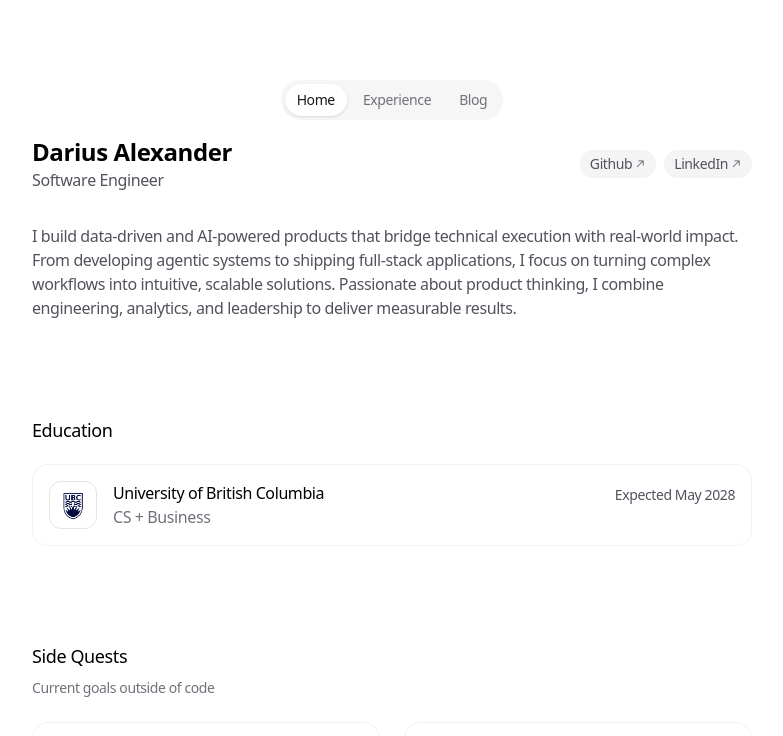
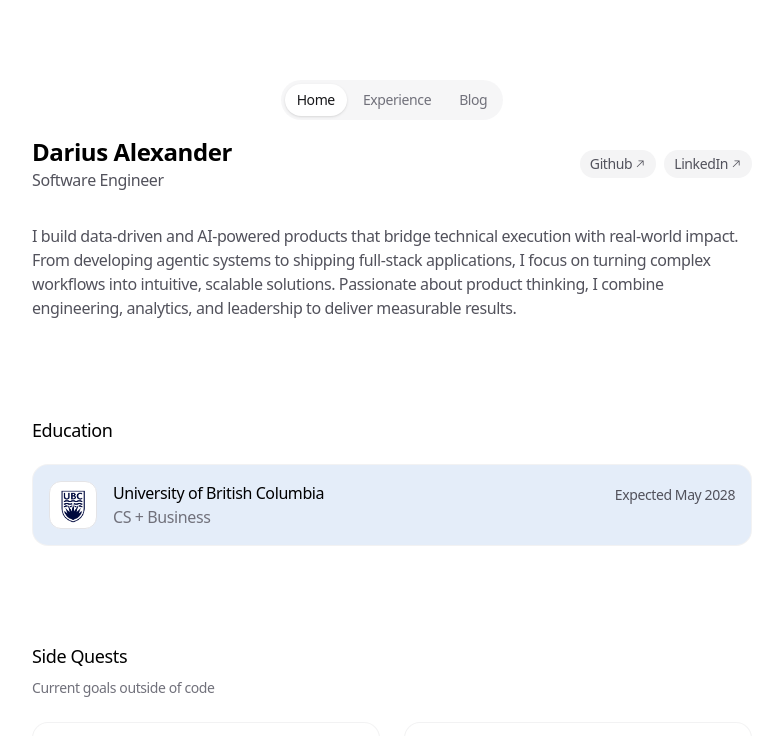
Before and after one commit to Darius-Alexander/portfolio, a Next.js app: page / in a window 1280 px wide. Shown: the top 736 px of the page, without its empty margins (248-1031 px from the left). Built offline with nearby package versions, Linux system fonts and the light colour scheme.

Commit message:
expereince + project + education card shading

```diff
--- a/app/data.ts
+++ b/app/data.ts
@@ -4,6 +4,7 @@ type Project = {
   link: string
   video: string
   logo?: string
+  colorClasses?: string
   id: string
 }
 
@@ -14,6 +15,7 @@ type WorkExperience = {
   end: string
   link: string
   logo?: string
+  colorClasses?: string
   id: string
 }
 
@@ -34,6 +36,7 @@ type Education = {
   degree: string
   expected: string
   logo?: string
+  colorClasses?: string
   id: string
 }
 
@@ -60,6 +63,7 @@ export const EDUCATION: Education[] = [
     degree: 'CS + Business',
     expected: 'Expected May 2028',
     logo: '/assets/logos/ubc.png',
+    colorClasses: 'bg-blue-100/60 dark:bg-blue-900/30',
     id: 'edu-1',
   },
 ]
@@ -142,6 +146,7 @@ export const PROJECTS: Project[] = [
     link: 'https://devpost.com/software/nexus', // replace if needed
     video: '',
     logo: '/assets/logos/nexus.png',
+    colorClasses: 'bg-zinc-100/60 dark:bg-zinc-900/30',
     id: 'nexus',
   },
   {
@@ -151,6 +156,7 @@ export const PROJECTS: Project[] = [
     link: '', // add if deployed
     video: '',
     logo: '/assets/logos/querylearn.jpg',
+    colorClasses: 'bg-emerald-100/60 dark:bg-emerald-900/30',
     id: 'querylearn',
   },
 ]
@@ -163,6 +169,7 @@ export const WORK_EXPERIENCE: WorkExperience[] = [
     end: 'Present',
     link: '',
     logo: '/assets/logos/diligent.jpg',
+    colorClasses: 'bg-red-100/60 dark:bg-red-900/30',
     id: 'work1',
   },
   {
@@ -172,6 +179,7 @@ export const WORK_EXPERIENCE: WorkExperience[] = [
     end: 'Dec 2025',
     link: '',
     logo: '/assets/logos/turing.png',
+    colorClasses: 'bg-zinc-100/60 dark:bg-zinc-900/30',
     id: 'work2',
   },
   {
@@ -181,6 +189,7 @@ export const WORK_EXPERIENCE: WorkExperience[] = [
     end: 'Sep 2024',
     link: '',
     logo: '/assets/logos/freshslice.png',
+    colorClasses: 'bg-green-100/60 dark:bg-green-900/30',
     id: 'work3',
   },
   {
@@ -190,6 +199,7 @@ export const WORK_EXPERIENCE: WorkExperience[] = [
     end: 'Aug 2023',
     link: '',
     logo: '/assets/logos/pcgalore.png',
+    colorClasses: 'bg-sky-100/60 dark:bg-sky-900/30',
     id: 'work4',
   }
 ]
@@ -202,6 +212,7 @@ export const LEADERSHIP_EXPERIENCE: WorkExperience[] = [
     end: 'Present',
     link: '',
     logo: '/assets/logos/biztech.png',
+    colorClasses: 'bg-blue-200/60 dark:bg-blue-800/40',
     id: 'work5',
   },
   {
@@ -211,6 +222,7 @@ export const LEADERSHIP_EXPERIENCE: WorkExperience[] = [
     end: 'Present',
     link: '',
     logo: '/assets/logos/byyourside.svg',
+    colorClasses: 'bg-indigo-100/60 dark:bg-indigo-900/30',
     id: 'work6',
   },
 ]
--- a/app/experience/page.tsx
+++ b/app/experience/page.tsx
@@ -58,6 +58,7 @@ export default function ExperiencePage() {
               end={job.end}
               link={job.link}
               logo={job.logo}
+              colorClasses={job.colorClasses}
             />
           ))}
         </div>
@@ -79,6 +80,7 @@ export default function ExperiencePage() {
               end={role.end}
               link={role.link}
               logo={role.logo}
+              colorClasses={role.colorClasses}
             />
           ))}
         </div>
@@ -99,6 +101,7 @@ export default function ExperiencePage() {
               link={project.link}
               video={project.video}
               logo={project.logo}
+              colorClasses={project.colorClasses}
             />
           ))}
         </div>
--- a/app/page.tsx
+++ b/app/page.tsx
@@ -70,17 +70,16 @@ export default function Home() {
               key={edu.id}
               className="relative overflow-hidden rounded-2xl bg-zinc-300/30 p-[1px] dark:bg-zinc-600/30"
             >
-              <div className="relative h-full w-full rounded-[15px] bg-white p-4 dark:bg-zinc-950">
+              <div className={`relative h-full w-full rounded-[15px] p-4 ${edu.colorClasses || 'bg-white dark:bg-zinc-950'}`}>
                 <div className="flex items-center justify-between items-start">
                   <div className="flex gap-4 items-center">
                     {edu.logo && (
-                      <div className="relative h-12 w-12 shrink-0 overflow-hidden rounded-xl border border-zinc-200 bg-white dark:border-zinc-800 dark:bg-zinc-900 flex items-center justify-center">
+                      <div className="relative h-12 w-12 shrink-0 overflow-hidden rounded-xl border border-zinc-200 bg-white dark:border-zinc-800 dark:bg-zinc-900">
                         <Image
                           src={edu.logo}
                           alt={`${edu.school} logo`}
-                          width={48}
-                          height={48}
-                          className="object-contain p-1"
+                          fill
+                          className="object-cover"
                         />
                       </div>
                     )}
--- a/components/ExperienceCard.tsx
+++ b/components/ExperienceCard.tsx
@@ -10,6 +10,7 @@ interface ExperienceCardProps {
   end: string
   link: string
   logo?: string
+  colorClasses?: string
 }
 
 export function ExperienceCard({
@@ -19,6 +20,7 @@ export function ExperienceCard({
   end,
   link,
   logo,
+  colorClasses,
 }: ExperienceCardProps) {
   const Wrapper = link ? 'a' : 'div'
   const wrapperProps = link
@@ -34,17 +36,16 @@ export function ExperienceCard({
         className="from-zinc-900 via-zinc-800 to-zinc-700 blur-2xl dark:from-zinc-100 dark:via-zinc-200 dark:to-zinc-50"
         size={64}
       />
-      <div className="relative h-full w-full rounded-[15px] bg-white p-4 dark:bg-zinc-950">
+      <div className={`relative h-full w-full rounded-[15px] p-4 ${colorClasses || 'bg-white dark:bg-zinc-950'}`}>
         <div className="relative flex w-full flex-row justify-between items-start">
           <div className="flex gap-4 items-center">
             {logo && (
-              <div className="relative h-12 w-12 shrink-0 overflow-hidden rounded-xl border border-zinc-200 bg-white dark:border-zinc-800 dark:bg-zinc-900 flex items-center justify-center">
+              <div className="relative h-12 w-12 shrink-0 overflow-hidden rounded-xl border border-zinc-200 bg-white dark:border-zinc-800 dark:bg-zinc-900">
                 <Image
                   src={logo}
                   alt={`${company} logo`}
-                  width={48}
-                  height={48}
-                  className="object-contain p-1"
+                  fill
+                  className="object-cover"
                 />
               </div>
             )}
--- a/components/ProjectCard.tsx
+++ b/components/ProjectCard.tsx
@@ -16,6 +16,7 @@ interface ProjectCardProps {
   link: string
   video: string
   logo?: string
+  colorClasses?: string
 }
 
 function ProjectVideo({ src }: { src: string }) {
@@ -64,9 +65,9 @@ function ProjectVideo({ src }: { src: string }) {
   )
 }
 
-export function ProjectCard({ name, description, link, video, logo }: ProjectCardProps) {
+export function ProjectCard({ name, description, link, video, logo, colorClasses }: ProjectCardProps) {
   return (
-    <div className="space-y-3">
+    <div className={`space-y-3 rounded-2xl p-4 ${colorClasses || 'bg-white dark:bg-zinc-950'}`}>
       {video && (
         <div className="relative rounded-2xl bg-zinc-50/40 p-1 ring-1 ring-zinc-200/50 ring-inset dark:bg-zinc-950/40 dark:ring-zinc-800/50">
           <ProjectVideo src={video} />
@@ -74,13 +75,12 @@ export function ProjectCard({ name, description, link, video, logo }: ProjectCar
       )}
       <div className="flex gap-4 items-start px-1">
         {logo && (
-          <div className="relative h-12 w-12 shrink-0 overflow-hidden rounded-xl border border-zinc-200 bg-white dark:border-zinc-800 dark:bg-zinc-900 flex items-center justify-center">
+          <div className="relative h-12 w-12 shrink-0 overflow-hidden rounded-xl border border-zinc-200 bg-white dark:border-zinc-800 dark:bg-zinc-900">
             <Image
               src={logo}
               alt={`${name} logo`}
-              width={48}
-              height={48}
-              className="object-contain p-1"
+              fill
+              className="object-cover"
             />
           </div>
         )}
```
